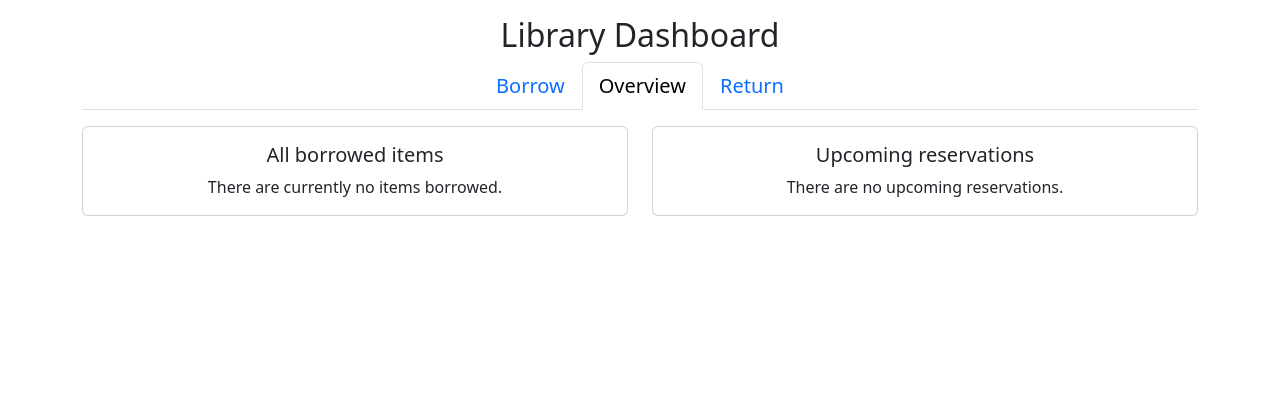
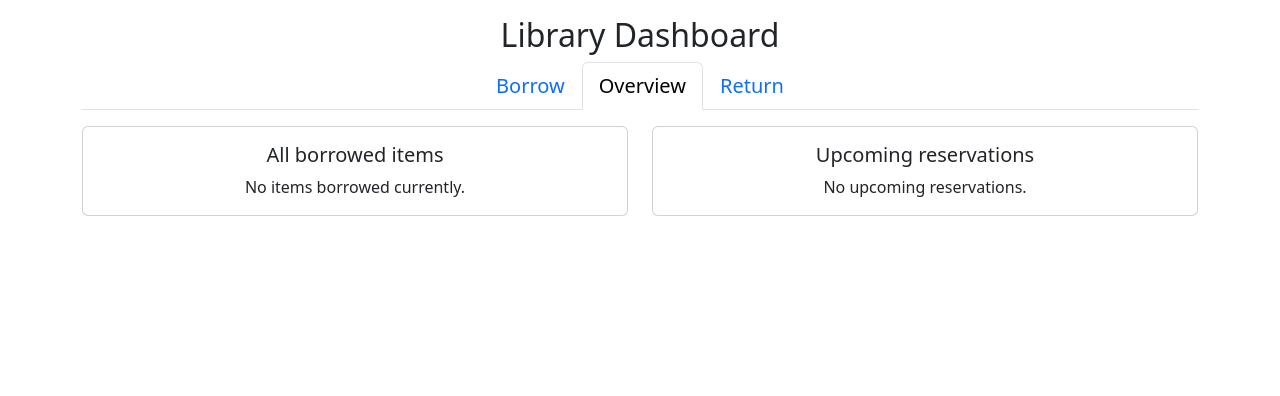
Before and after one commit to jaackies/phylactery_2, a Django app: template templates/library/dashboard_view.html in a window 1280 px wide. Shown: the part 71-467 px from the top of the page. Run offline with Django 4.2, Linux system fonts and the light colour scheme; the template is opened without the code that fills it, so the values that code supplies are empty; some libraries are stand-ins or nearby versions.

Commit message:
Fix some grammar

```diff
--- a/templates/library/dashboard_view.html
+++ b/templates/library/dashboard_view.html
@@ -99,7 +99,7 @@
 							<div class="card-body">
 								<h5 class="card-title">Unapproved Reservations</h5>
 								<p class="card-text">
-									There are currently {{ unapproved_reservations.count|default:"no" }} unapproved reservations.
+									{{ unapproved_reservations.count|default:"No" }} unapproved reservations.
 								</p>
 							</div>
 							{% if unapproved_reservations %}
@@ -131,7 +131,7 @@
 							<div class="card-body">
 								<h5 class="card-title">Unverified Returns</h5>
 								<p class="card-text">
-									There are {{ to_be_verified.count|default:"no" }} items to be verified as returned.
+									{{ to_be_verified.count|default:"No" }} items to be verified as returned.
 								</p>
 								{% if to_be_verified %}
 									<a href="#" class="btn btn-success">Verify Returned Items</a>
@@ -147,7 +147,7 @@
 						<div class="card-body">
 							<h5 class="card-title">All borrowed items</h5>
 							<p class="card-text">
-								There are currently {{ currently_borrowed.count|default:"no" }} items borrowed.
+								{{ currently_borrowed.count|default:"No" }} items borrowed currently.
 							</p>
 						</div>
 					</div>
@@ -157,7 +157,7 @@
 						<div class="card-body">
 							<h5 class="card-title">Upcoming reservations</h5>
 							<p class="card-text">
-								There are {{ upcoming_reservations.count|default:"no" }} upcoming reservations.
+								{{ upcoming_reservations.count|default:"No" }} upcoming reservations.
 							</p>
 						</div>
 					</div>
```
